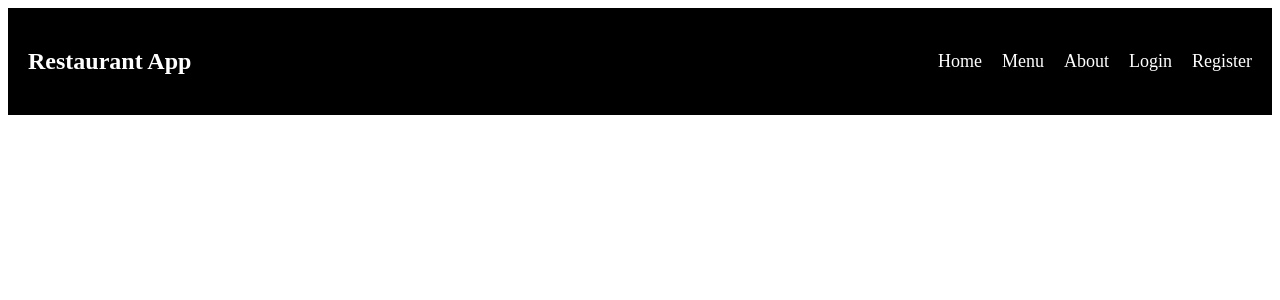
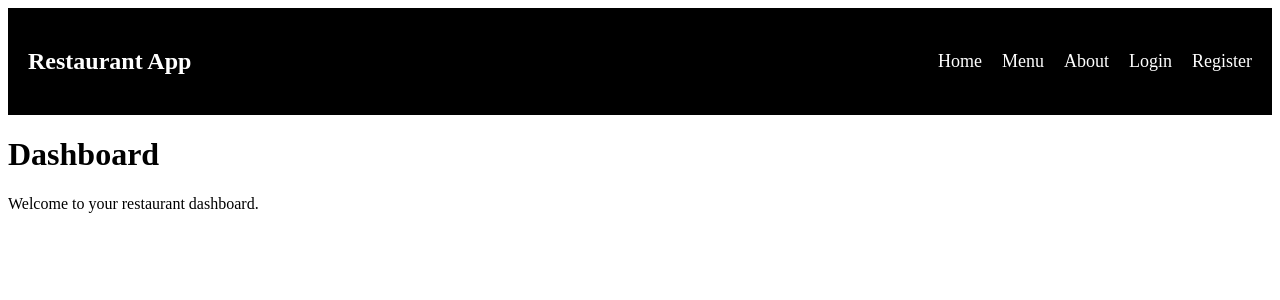
Before and after one commit to Harivsrd/Restaurant-Management-System, a React app in the folder frontend/: page /dashboard in a window 1280 px wide. Shown: the top 300 px of the page. Built offline with nearby package versions, Linux system fonts and the light colour scheme; sample sign-in values are in the browser's storage; the HTML template or start-up script is replaced by a standard one.

Commit message:
feat: create protected route component

```diff
--- a/frontend/src/App.jsx
+++ b/frontend/src/App.jsx
@@ -1,4 +1,6 @@
 import { BrowserRouter, Route, Routes } from "react-router-dom";
+
+import ProtectedRoute from "./components/ProtectedRoute";
 
 import Navbar from "./components/Navbar";
 
@@ -7,6 +9,7 @@ import Menu from "./pages/Menu";
 import About from "./pages/About";
 import Register from "./pages/Register";
 import Login from "./pages/Login";
+import Dashboard from "./pages/Dashboard";
 
 function App() {
   return (
@@ -19,6 +22,7 @@ function App() {
         <Route path="/" element={<Home />} />
         <Route path="/menu" element={<Menu />} />
         <Route path="/about" element={<About />} />
+        <Route path="/dashboard" element={<ProtectedRoute> <Dashboard /> </ProtectedRoute>} />
       </Routes>
 
     </BrowserRouter>
--- /dev/null
+++ b/frontend/src/components/ProtectedRoute.jsx
@@ -0,0 +1,14 @@
+import { Navigate } from "react-router-dom";
+
+function ProtectedRoute({ children }) {
+
+    const token = localStorage.getItem("token");
+
+    if( !token ) {
+        return <Navigate to="/login" />;
+    }
+
+    return children;
+}
+
+export default ProtectedRoute;
--- /dev/null
+++ b/frontend/src/pages/Dashboard.jsx
@@ -0,0 +1,10 @@
+function Dashboard() {
+    return (
+        <div>
+            <h1>Dashboard</h1>
+            <p>Welcome to your restaurant dashboard.</p>
+        </div>
+    );
+}
+
+export default Dashboard;
```
